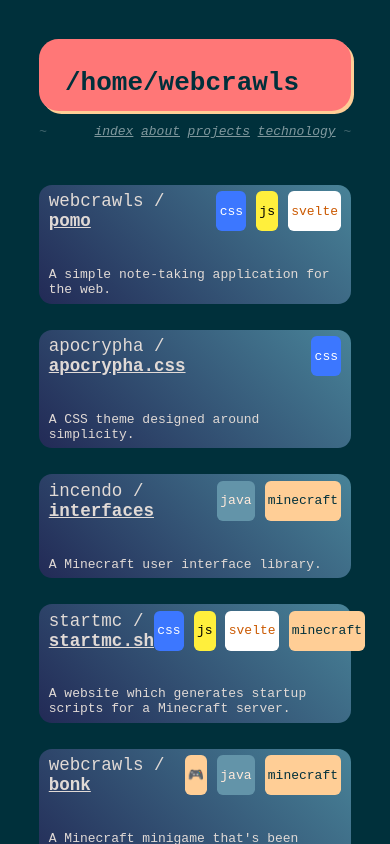
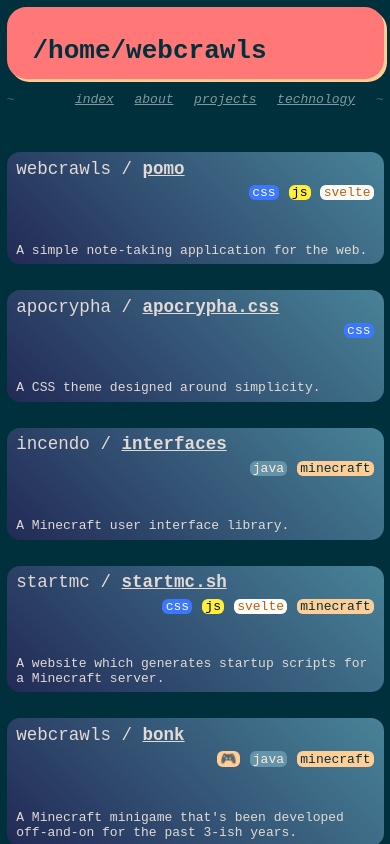
Before and after one commit to webcrawls/webcrawls.github.io, a SvelteKit app: page /projects in a window 390 px wide. Shown: the top 844 px of the page. Built offline with nearby package versions, Linux system fonts and the light colour scheme.

Commit message:
💄(css) improved responsiveness

```diff
--- a/static/index.css
+++ b/static/index.css
@@ -354,3 +354,30 @@
     flex-direction: column;
     gap: 2rem;
 }
+
+@media screen and (max-width: 600px) {
+    body {
+        padding: 0.5rem;
+    }
+
+    main {
+        max-width: 100%;
+    }
+
+    .button-container {
+        display: flex;
+        flex-direction: row;
+        flex-wrap: wrap;
+        justify-content: center;
+    }
+}
+
+@media screen and (max-width: 400px) {
+    .project-title-wrapper {
+        flex-direction: column;
+    }
+
+    .project-badges {
+        padding-block: 0.5rem;
+    }
+}
```
